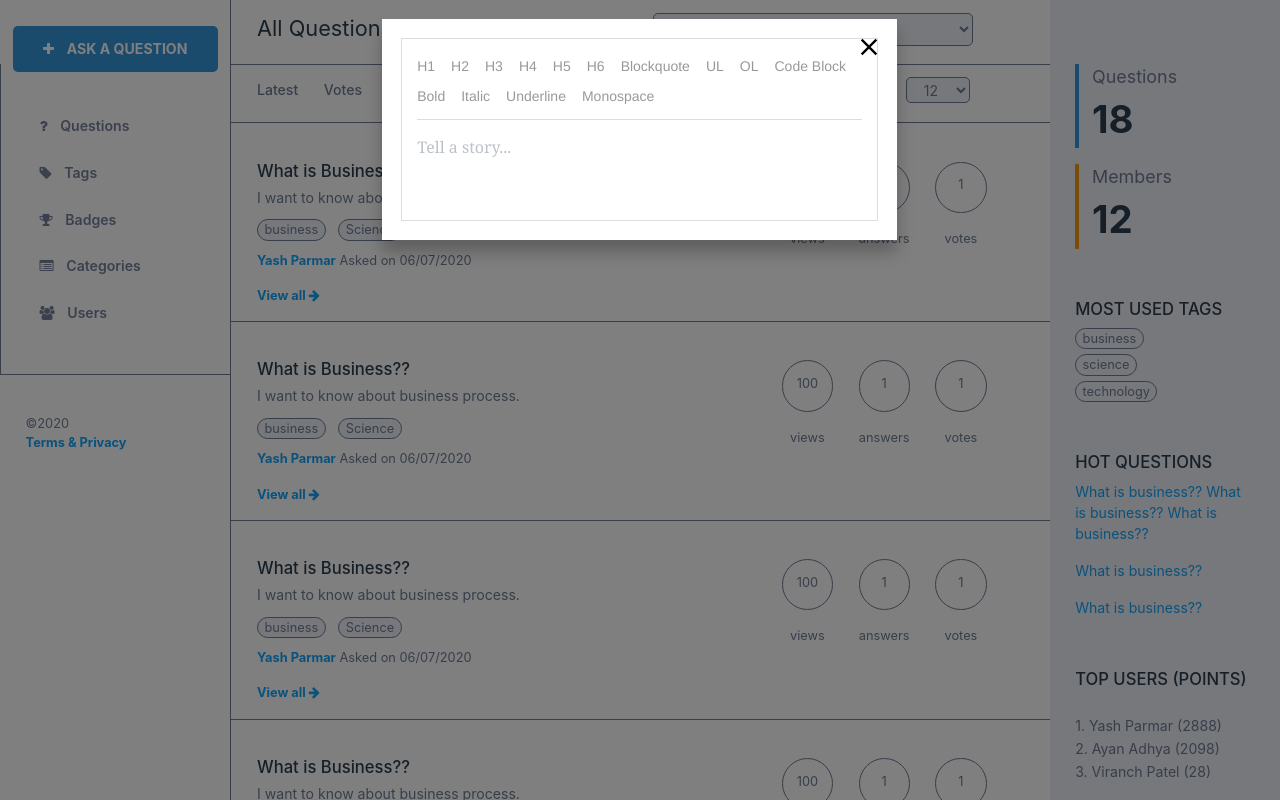
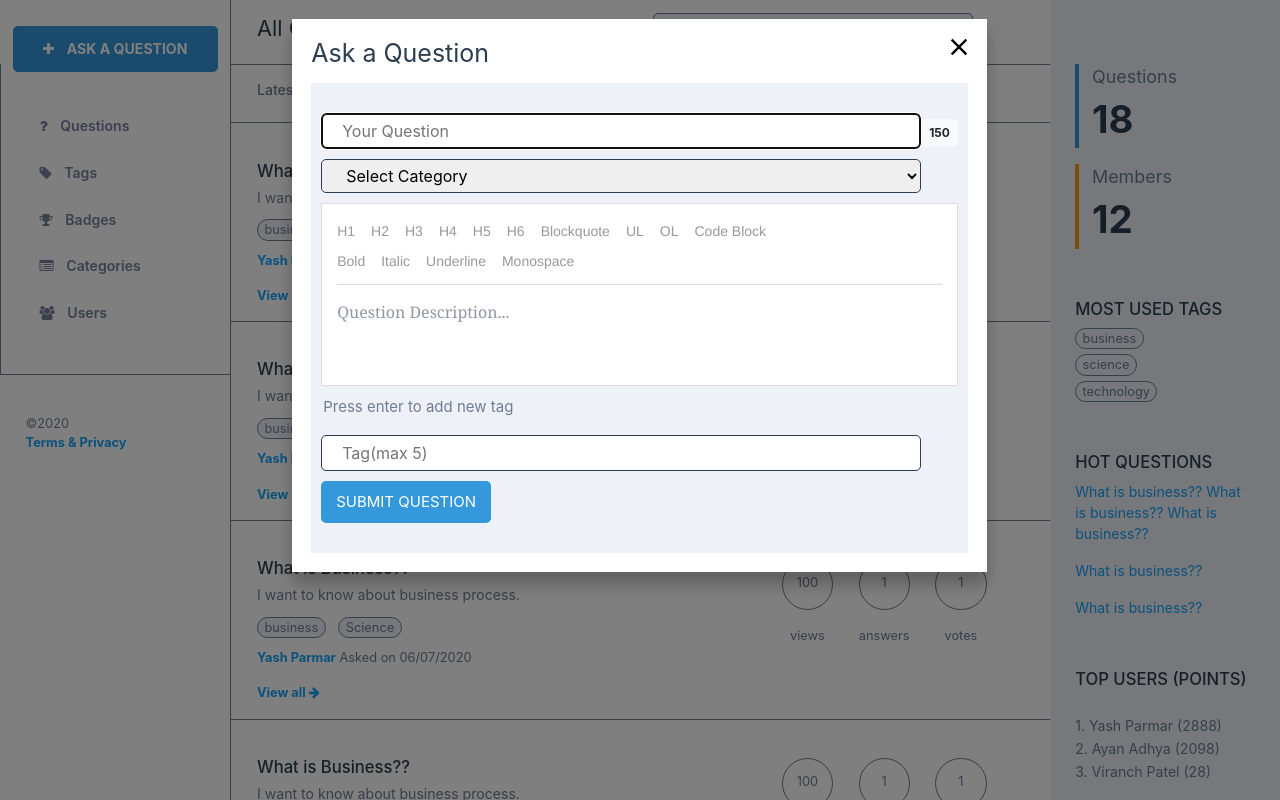
Before and after one commit to yashparmar15/NodeReactApplication, a React (Create React App) app: page /questions in a window 1280 px wide. Both pictures are taken after a click on the button "ASK A QUESTION". Shown: the top 800 px of the page. Built offline with nearby package versions, Linux system fonts and the light colour scheme.

Commit message:
Ask Question modal Done

```diff
--- a/src/components/QuestionAnswer/Part1/AskQuestion/AskQuestion.css
+++ b/src/components/QuestionAnswer/Part1/AskQuestion/AskQuestion.css
@@ -61,3 +61,125 @@
   .RichEditor-activeButton {
     color: #5890ff;
   }
+
+  .ask-question-heading{
+      color: #2c3e50;
+      font-size: 25px;
+      font-weight: normal;
+      margin-bottom: 15px;
+  }
+
+.ask-modal-body{
+    padding-top: 30px;
+    padding: 30px 10px;
+    background-color: #eef1f7;
+
+}
+.question-text{
+    width:600px;
+    font-size: 16px;
+    padding : 5px 20px;
+    border-radius: 5px;
+    border : 0.001vw solid #2c3e50;
+    margin-bottom: 10px;
+}
+.badge{
+    padding: 8px;
+}
+.tags-max{
+    width:600px;
+    display: flex;
+    flex-wrap: wrap;
+}
+.add-tags p{
+    margin-top: 10px;
+    margin-left: 2px;
+    font-size: 15px;
+    color: #6f7d95;
+}
+.add-tags input{
+    width:600px;
+    font-size: 16px;
+    padding : 5px 20px;
+    border-radius: 5px;
+    border : 0.001vw solid #2c3e50;
+    margin-bottom: 10px;
+}
+
+.tag-add{
+    border : 1px solid #6f7d95;
+    font-size: 15px;
+    width: fit-content;
+    padding-left: 0.5vw;
+    padding-right: 0.5vw;
+    border-radius: 1vw;
+    color: #6f7d95;
+    background-color: #eef1f7;
+    margin-right: 1vw;
+    margin-top: 5px;
+    display: flex;
+    flex-direction: row;
+    text-align: center;
+    margin-bottom: 20px;
+}
+
+.tag-add i{
+    font-size: 15px;
+    padding-left: 5px;
+    margin-top: 5px;
+    cursor: pointer ;
+}
+.tag-add i:hover{
+    color: red;
+}
+
+.submit-ask-question{
+    background-color: #3498db;
+    font-size: 15px;
+    padding: 10px 15px;
+    border-radius: 5px;
+    border: none;
+    color: #fff;
+}
+
+.submit-ask-question:hover{
+    background-color: #2c3e50;
+}
+
+@media screen and (max-width : 750px){
+    .ask-question-heading{
+        font-size: 22px;
+        margin-bottom: 12px;
+    }
+
+  .question-text{
+      width:calc(75vw - 30px);
+      font-size: 14px;
+      border-radius: 3px;
+  }
+  .RichEditor-root{
+      width: 75vw;
+  }
+  .react-responsive-modal-modal{
+      width: 90vw !important;
+  }
+  .badge{
+      padding: 5px;
+      width:30px;
+  }
+  .tags-max{
+      width:75vw;
+  }
+  .add-tags p{
+      font-size: 12px;
+  }
+  .add-tags input{
+      width:calc(75vw - 30px);
+      font-size: 14px;
+  }
+
+  .submit-ask-question{
+      font-size: 14px;
+      padding: 8px 12px;
+  }
+}
--- a/src/components/QuestionAnswer/Part1/AskQuestion/AskQuestion.js
+++ b/src/components/QuestionAnswer/Part1/AskQuestion/AskQuestion.js
@@ -7,13 +7,14 @@ import {Editor , EditorState , getDefaultKeyBinding , RichUtils} from 'draft-js'
 import '../../../../../node_modules/draft-js/dist/Draft.css';
 
 import './AskQuestion.css';
+import { Button } from 'bootstrap';
 
 
 
 class AskQuestion extends Component {
     constructor(props) {
       super(props);
-      this.state = {editorState: EditorState.createEmpty()};
+      this.state = {editorState: EditorState.createEmpty() , length : 150 , tags : [],value : "",};
 
       this.focus = () => this.refs.editor.focus();
       this.onChange = (editorState) => this.setState({editorState});
@@ -66,6 +67,27 @@ class AskQuestion extends Component {
       );
     }
 
+    changeInput = (e) =>{
+        this.setState({length : 150 - e.target.value.length})
+    }
+    keyPressed = (e) =>{
+        this.setState({value : e.target.value})
+        if(e.keyCode === 13){
+            this.state.tags.push(e.target.value);
+            this.setState({value : ""});
+        }
+    }
+
+    changed = (e) => {
+        this.setState({value : e.target.value})
+    }
+    remove = (e,tag) => {
+        let v = [...this.state.tags]
+        const index = v.indexOf(e);
+        v.splice(index,1);
+        this.setState({tags : v});
+    }
+
     render() {
       const {editorState} = this.state;
 
@@ -78,9 +100,22 @@ class AskQuestion extends Component {
           className += ' RichEditor-hidePlaceholder';
         }
       }
+      const tags = [...this.state.tags];
+      let i = -1;
+      const container = tags.map(tag => {
+        i++;
+      return <div key = {tag} class = "tag-add">{tag} <i class="fa fa-window-close" aria-hidden="true" onClick = {this.remove.bind(this,tag)}></i></div>
+      });
 
+      let l = false;
+      if(this.state.tags.length >= 5)
+        l = true;
       return (
         <Modal open={this.props.flag} onClose={this.props.close}>
+            <h1 class = "ask-question-heading">Ask a Question</h1>
+            <div class = "ask-modal-body">
+                <div><input type = "text" maxLength= "150" class = "question-text" placeholder = "Your Question" onChange = {this.changeInput.bind(this)}></input><span class="badge badge-light">{this.state.length}</span></div>
+                 <select class = "question-text"><option>Select Category</option></select>
                 <div className="RichEditor-root">
                 <BlockStyleControls
                     editorState={editorState}
@@ -98,12 +133,23 @@ class AskQuestion extends Component {
                     handleKeyCommand={this.handleKeyCommand}
                     keyBindingFn={this.mapKeyToEditorCommand}
                     onChange={this.onChange}
-              placeholder="Tell a story..."
+                    placeholder="Question Description..."
                     ref="editor"
                     spellCheck={true}
                     />
                 </div>
                 </div>
+                <div class = "add-tags">
+                    <p>Press enter to add new tag</p>
+                    <input type = "text" placeholder = "Tag(max 5)" onKeyDown = {this.keyPressed} onChange = {this.changed.bind(this)} value = {this.state.value} disabled = {l}/>
+                    <div class ="tags-max">
+                    {container}
+                    </div>
+
+                </div>
+                <button type = "submit"  class = "submit-ask-question">SUBMIT QUESTION </button>
+            </div>
+
         </Modal>
       );
     }
--- a/src/components/QuestionAnswer/Part3/Part3.css
+++ b/src/components/QuestionAnswer/Part3/Part3.css
@@ -40,10 +40,13 @@
     margin-right:2vw;
     width:14vw;
 }
-
+.tag{
+    cursor: pointer;
+}
 .most-used-tags h4{
     font-size: 1.3vw;
     color:#2c3e50;
+
 }
 
 .hot-questions{
@@ -63,6 +66,10 @@
     font-weight: normal;
     cursor: pointer;
     font-size: 1.1vw;
+}
+
+.hot-questions p:hover{
+    text-decoration: underline;
 }
 
 .top-users{
```
Lines whose indentation alone changed are shown as unchanged.
